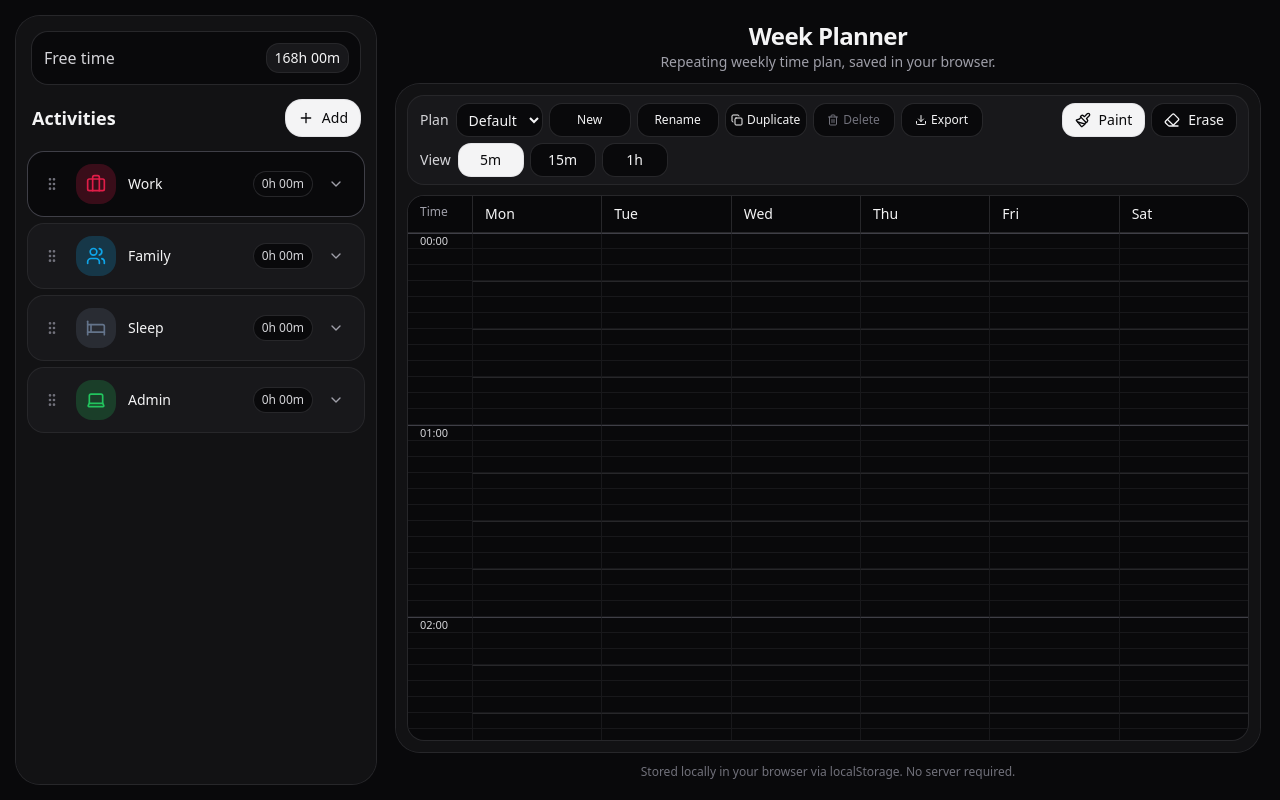
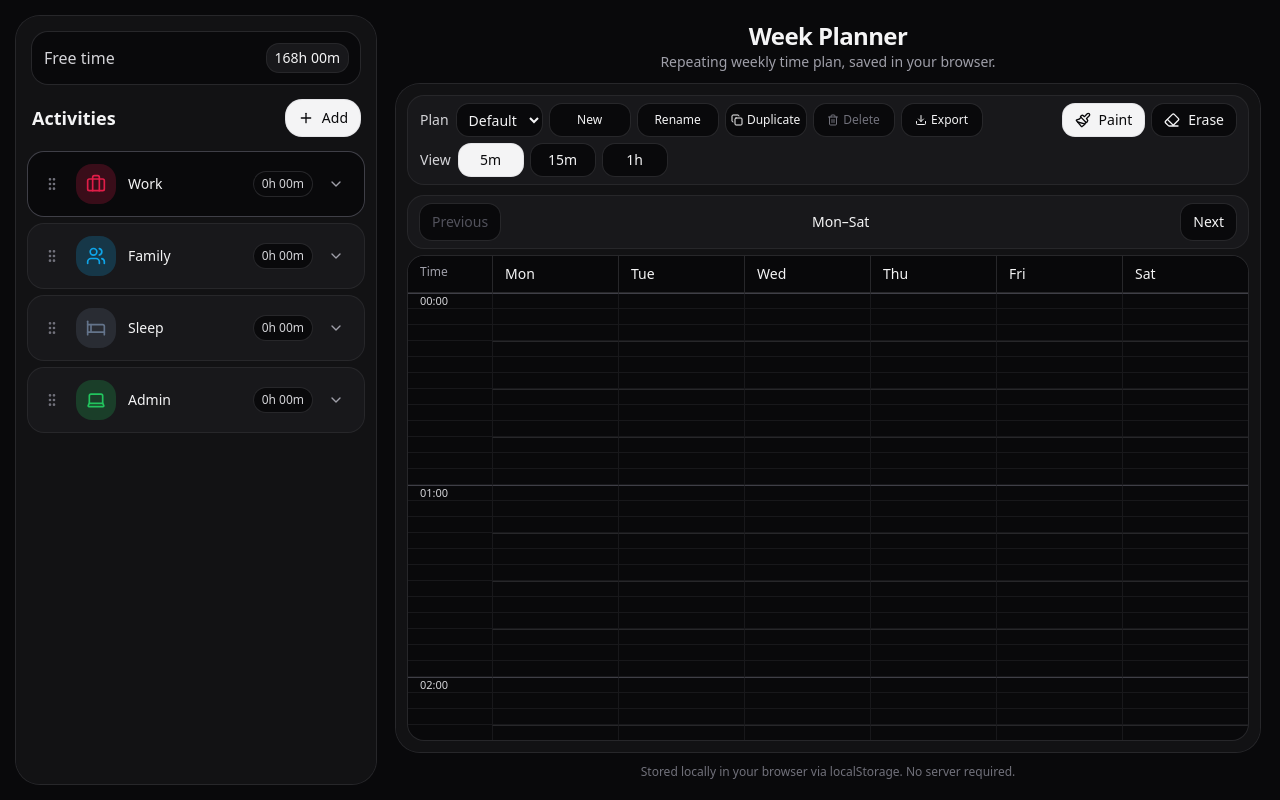
Before and after one commit to pat15312/week-planner, a React (Vite) app: page / in a window 1280 px wide. Built offline with nearby package versions, Linux system fonts and the light colour scheme.

Commit message:
Show day navigation for partial desktop windows

```diff
--- a/src/App.tsx
+++ b/src/App.tsx
@@ -88,7 +88,7 @@ import {
 const DAYS = ["Mon", "Tue", "Wed", "Thu", "Fri", "Sat", "Sun"];
 const TOUCH_TAP_MOVE_THRESHOLD_PX = 10;
 const TAILWIND_XL_MEDIA_QUERY = "(min-width: 1280px)";
-const TIME_COLUMN_WIDTH_PX = 64;
+const FALLBACK_TIME_COLUMN_WIDTH_PX = 64;
 
 const PRESET_COLOURS = [
   "#E11D48",
@@ -444,14 +444,14 @@ export default function App() {
   const canNavigateDayWindow = visibleDayCount < DAYS.length;
   const canNavigatePrevious = dayWindowStart > 0;
   const canNavigateNext = dayWindowStart + visibleDayCount < DAYS.length;
-  const gridTemplateColumns = `${TIME_COLUMN_WIDTH_PX}px repeat(${visibleDayCount}, minmax(0, 1fr))`;
+  const gridTemplateColumns = `var(--time-column-width) repeat(${visibleDayCount}, minmax(0, 1fr))`;
 
   useEffect(() => {
     const viewport = gridViewportRef.current;
     if (!viewport) return;
 
     const updateVisibleDayCount = () => {
-      const timeColumnWidth = timeColumnHeaderRef.current?.getBoundingClientRect().width ?? TIME_COLUMN_WIDTH_PX;
+      const timeColumnWidth = timeColumnHeaderRef.current?.getBoundingClientRect().width ?? FALLBACK_TIME_COLUMN_WIDTH_PX;
       const availableDayColumnWidth = viewport.getBoundingClientRect().width - timeColumnWidth;
       setVisibleDayCount(calculateVisibleDayCount(availableDayColumnWidth));
     };
@@ -1280,6 +1280,32 @@ export default function App() {
     );
   }
 
+  function renderDayNavigation() {
+    if (!canNavigateDayWindow) return null;
+
+    return (
+      <div className="mb-2 ml-1 mr-1 flex items-center justify-between gap-2 rounded-2xl bg-zinc-900 px-3 py-2 text-sm ring-1 ring-zinc-800">
+        <button
+          type="button"
+          onClick={() => setDayWindowStart((start) => moveDayWindow(start, visibleDayCount, -1))}
+          disabled={!canNavigatePrevious}
+          className="rounded-xl bg-zinc-950 px-3 py-2 ring-1 ring-zinc-800 disabled:text-zinc-600"
+        >
+          Previous
+        </button>
+        <div className="font-medium" aria-live="polite">{visibleDayRangeLabel}</div>
+        <button
+          type="button"
+          onClick={() => setDayWindowStart((start) => moveDayWindow(start, visibleDayCount, 1))}
+          disabled={!canNavigateNext}
+          className="rounded-xl bg-zinc-950 px-3 py-2 ring-1 ring-zinc-800 disabled:text-zinc-600"
+        >
+          Next
+        </button>
+      </div>
+    );
+  }
+
   return (
     <div className="h-screen overflow-hidden bg-zinc-950 text-zinc-100">
       <div className="mx-auto flex h-full max-w-[1400px] gap-3 p-2 sm:p-4 xl:gap-4">
@@ -1365,29 +1391,6 @@ export default function App() {
               >
                 Erase
               </button>
-            </div>
-            <div className="flex items-center justify-between gap-2">
-              {canNavigateDayWindow ? (
-                <button
-                  type="button"
-                  onClick={() => setDayWindowStart((start) => moveDayWindow(start, visibleDayCount, -1))}
-                  disabled={!canNavigatePrevious}
-                  className="rounded-xl bg-zinc-950 px-3 py-2 ring-1 ring-zinc-800 disabled:text-zinc-600"
-                >
-                  Previous
-                </button>
-              ) : null}
-              <div className="font-medium" aria-live="polite">{visibleDayRangeLabel}</div>
-              {canNavigateDayWindow ? (
-                <button
-                  type="button"
-                  onClick={() => setDayWindowStart((start) => moveDayWindow(start, visibleDayCount, 1))}
-                  disabled={!canNavigateNext}
-                  className="rounded-xl bg-zinc-950 px-3 py-2 ring-1 ring-zinc-800 disabled:text-zinc-600"
-                >
-                  Next
-                </button>
-              ) : null}
             </div>
           </div>
 
@@ -1495,8 +1498,9 @@ export default function App() {
                 ))}
               </div>
             </div>
+            {renderDayNavigation()}
             <div className="mb-1 ml-1 mr-1 min-h-0 flex-1 overflow-hidden rounded-2xl bg-zinc-950 ring-1 ring-zinc-800">
-              <div ref={gridViewportRef} className="h-full overflow-auto">
+              <div ref={gridViewportRef} className="h-full overflow-auto [--time-column-width:64px] xl:[--time-column-width:84px]">
                 <div className="sticky top-0 z-10 grid overflow-hidden rounded-t-2xl bg-zinc-950/95 backdrop-blur" style={{ gridTemplateColumns }}>
                   <div ref={timeColumnHeaderRef} className="border-b border-zinc-800 px-3 py-2 text-xs text-zinc-400">Time</div>
                   {visibleDayIndices.map((dayIndex) => (
```
Also changed, not shown: 3 other files (tests, documents, lock files or other folders).
